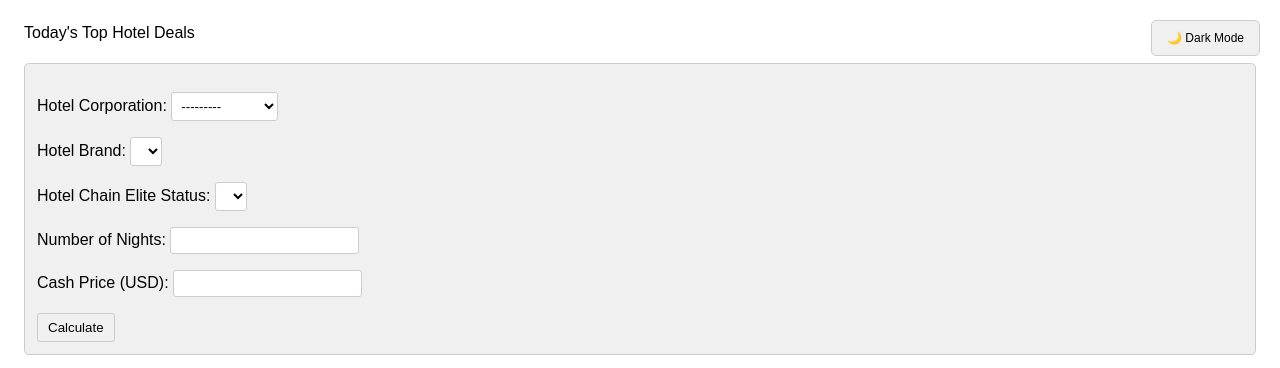
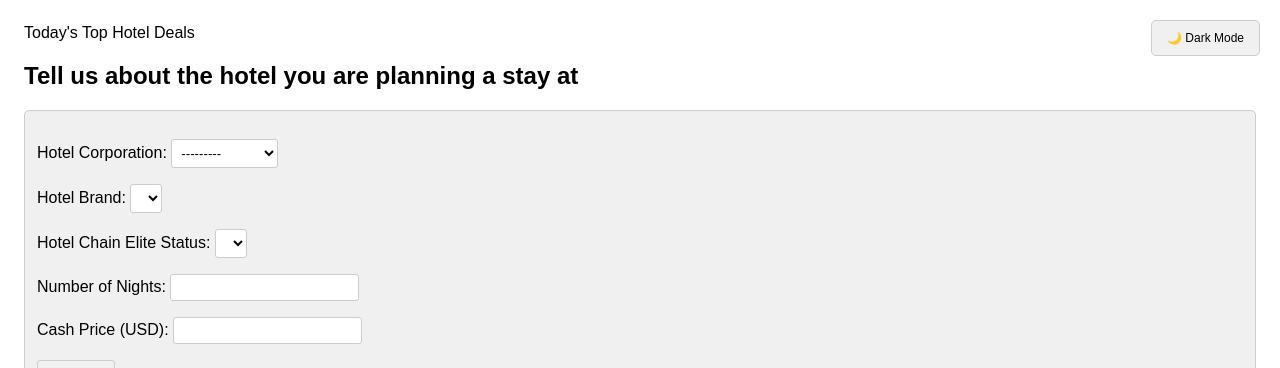
Before and after one commit to corile/hello, a Django app: page /hotelrebates/calc in a window 1280 px wide. Shown: the top 368 px of the page. Run offline with Django 4.2, Linux system fonts and the light colour scheme; data comes from the database, SQL or seed files in the repository; lists and menus that the app fills with data are empty.

```diff
--- a/hotelrebates/templates/hotel_card.html
+++ b/hotelrebates/templates/hotel_card.html
@@ -117,7 +117,7 @@
 <!-- Dark Mode Toggle Button -->
 <button id="theme-toggle" onclick="toggleTheme()">🌙 Dark Mode</button>
 
-<h1>{{ hotel_name }}</h1>
+<h2>Tell us about the hotel you are planning a stay at</h2>
 
 <form method="post" id="calc-form">
     {% csrf_token %}
--- a/hotelrebates/views.py
+++ b/hotelrebates/views.py
@@ -113,7 +113,6 @@ def calc (request):
                 'hotel_card.html',
                 {
                     'form': form,
-                    'hotel_name': f'{corporation_name} {brand}',
                     'price_options': sorted(price_options, key=lambda x: x['final_price_for_sorting'])
                 })
         else:
```
